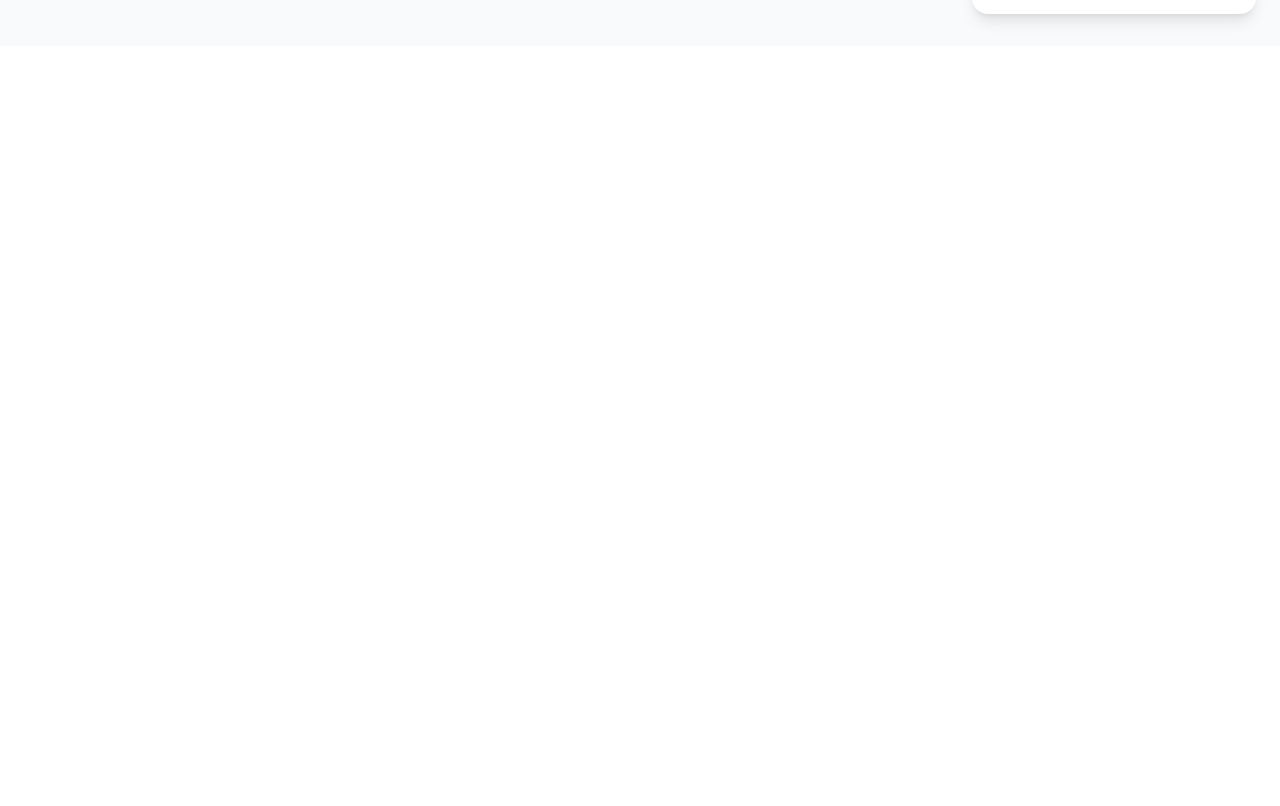
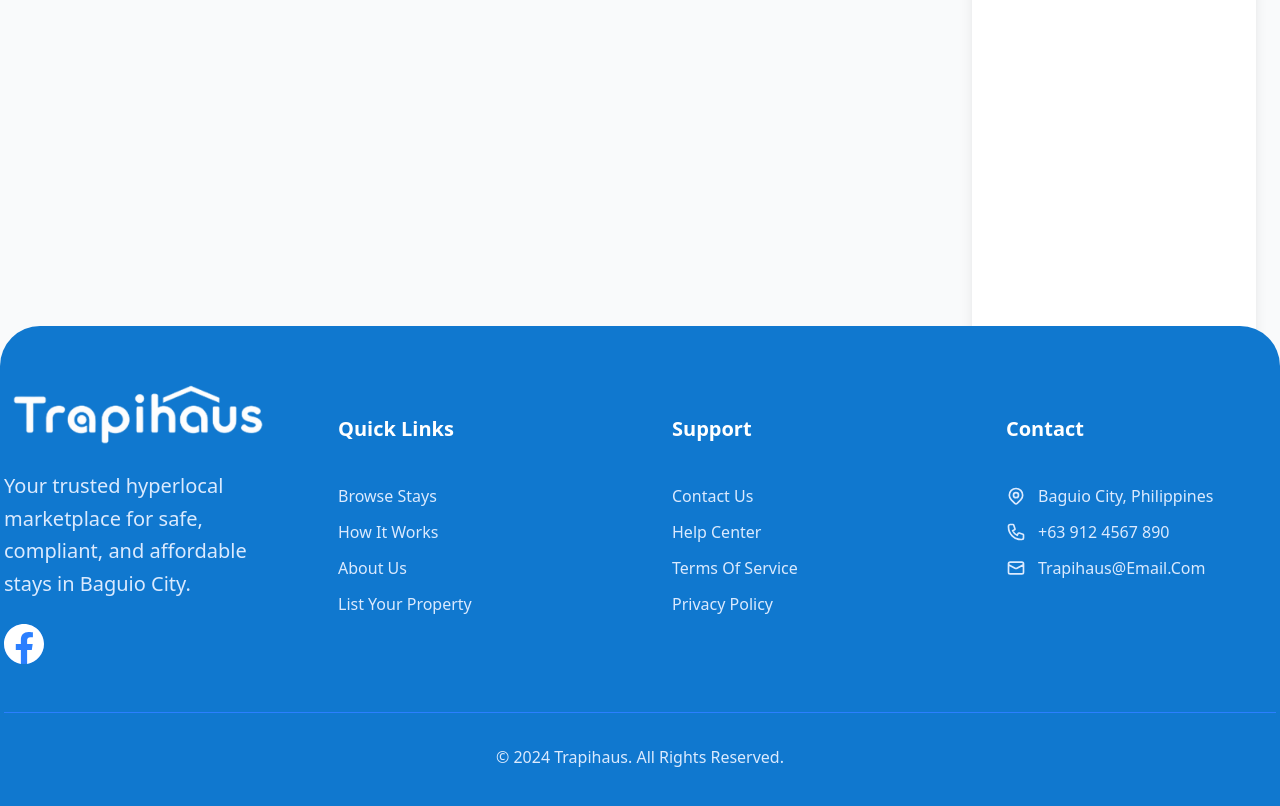
Before and after one commit to Inv8Solutions/trapihaus, a Next.js app: page /browse in a window 1280 px wide. Shown: the part 2062-2868 px from the top of the page. Before the commit the page ends 2108 px from the top, so only its background shows below. Built offline with nearby package versions, Linux system fonts and the light colour scheme; no server answers.

Commit message:
added footer for browse section

```diff
--- a/src/app/browse/Accomodation.tsx
+++ b/src/app/browse/Accomodation.tsx
@@ -327,7 +327,7 @@ export default function Accommodation() {
               </div>
 
               {/* Booking Options */}
-              <div className="mb-6">
+              <div className="mb-96">
                 <h3 className="font-semibold mb-4 font-lexend">Booking Options</h3>
                 <div className="grid grid-cols-1 gap-2">
                   {bookingOptionsList.map(option => (
--- a/src/app/browse/page.tsx
+++ b/src/app/browse/page.tsx
@@ -3,16 +3,20 @@
 import Navbar from "../components/layout/Navbar";
 import Search from "./Search";
 import Accomodation from "./Accomodation";
+import Footerr from "../components/layout/Footerr";
 
 export default function About() {
   return (
-    <main className="min-h-screen bg-white max-w-full overflow-hidden">
+    <>
+      <main className="min-h-screen bg-white max-w-full overflow-hidden">
         <Navbar />
 
         <Search />
 
         <Accomodation />
 
-    </main>
+      </main>
+      <Footerr />
+    </>
   );
 }
```
